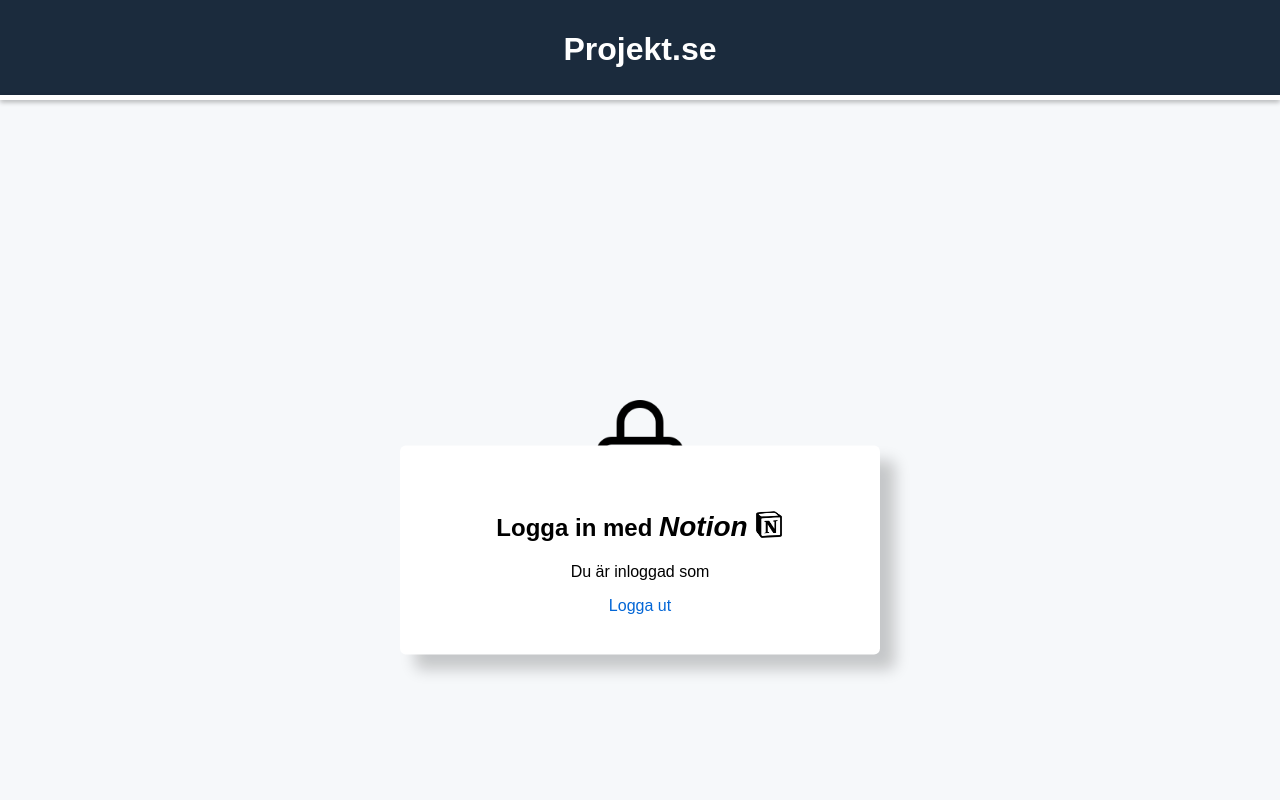
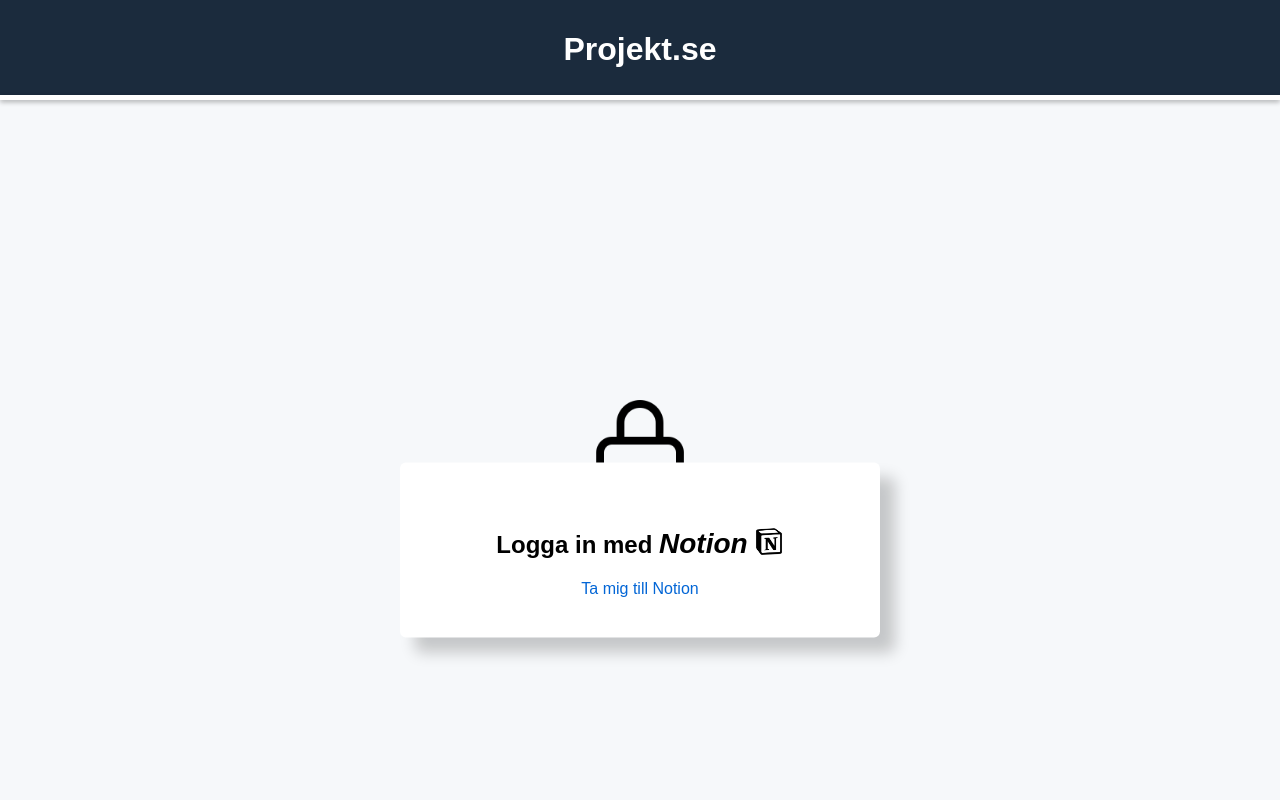
Before and after one commit to jonnaagus/ScriptSquad-, a React (Create React App) app: page / in a window 1280 px wide. Shown: the top 800 px of the page. Built offline with nearby package versions, Linux system fonts and the light colour scheme; no server answers; sample sign-in values are in the browser's storage.

Commit message:
Update login.js

```diff
--- a/src/pages/login.js
+++ b/src/pages/login.js
@@ -1,10 +1,9 @@
 import lockImage from "../images/lock.png"
-import { useEffect } from "react";
+import { useEffect , useState } from "react";
 import "../styles/login.css"; // Importera inloggningslayout
 import axios from "axios";
 import useAuth from "../hooks/useAuth";
-import { Link, useNavigate, useLocation, isRouteErrorResponse } from "react-router-dom";
-
+import { useNavigate, useLocation } from "react-router-dom";
 
 
 function SaveUser(user) {
@@ -12,19 +11,12 @@
     window.localStorage.setItem("user", user);
 }
 
-
 function loadUser() {
     var user = window.localStorage.getItem("user");
     return JSON.parse(user);
 }
 
-function loadPeople() {
-    var user = window.localStorage.getItem("people");
-    return user;
-
-}
 export default function Login() {
-
 
     const { setAuth } = useAuth();
     const navigate = useNavigate();
@@ -33,10 +25,11 @@
     //set location user tried to login from (broken: looses location when returning from notions login page)
     const from = location.state?.from?.pathname || "/";
 
-    console.log(from)
-
     //bool to stop fetch from running twice at the same time
     var isFetching;
+
+    //used to display loading if testing localstorage user
+    const [validating, setValidating] = useState(false);
 
     // The OAuth client ID from the integration page!
     const oauth_client_id = "d0b58e75-fbe9-4e66-9e2b-c613671e6a6e";
@@ -44,34 +37,41 @@
     async function GetUser() {
 
         //if user is set in local storage login and send to page user tried to access
-        if(loadUser() != null){
+        if (loadUser() != null) {
             const temp = loadUser()
             const accessToken = temp.accessToken
             const userName = temp.userName
-            const  email = temp.email
+            const email = temp.email
 
+            try {
+                setValidating(true);
+                //send access token in localstorage to see if user is in workspace
                 const response = await axios.get(`http://localhost:3002/validate/${accessToken}`)
 
-            console.log(response.data);
-
-            if(response.data.bot.owner.user.person.email = email){
-                console.log("MATCH")
+                //if user is in workspace compare email and send to desired page
+                if (response.data.bot.owner.user.person.email === email) {
+                    await setAuth({ accessToken, userName, email })
+                    navigate(from, { replace: true });
+                    setValidating(false);
+                    console.log(false)
                 }
-            else{
-                console.log("no match")
+                //if email dont match user in workspace clear user from localstorage and send to login page
+                else {
+                    localStorage.clear();
+                    navigate("/");
+                    setValidating(false);
+                    console.log(false)
                 }
-
-           await setAuth({accessToken, userName, email})
-            navigate(from, { replace: true });
+                //if no respone from server clear and send to login page
+            } catch (error) {
+                console.log("clear")
+                localStorage.clear();
+                navigate("/");
+                setValidating(false);
             }
 
 
-
-
-
-
-
-
+        }
 
         //get code from url when returning from notion login page
         const params = new URL(window.document.location).searchParams;
@@ -107,8 +107,6 @@
                 console.log("USer not auth")
             }
         }
-
-        // console.log(JSON.stringify(response?.data));
     }
 
 
@@ -117,7 +115,7 @@
     // When you open the app, this doesn't do anything, but after you sign into Notion, you'll be redirected back with a code at which point we call our backend.
     useEffect(() => {
         GetUser();
-    }, []);
+    });
 
 
     return (
@@ -127,6 +125,10 @@
                 <h1 className="outfit-font">Projekt.se</h1>
             </header>
 
+            {validating && <p>LADDAR....</p>}
+
+            {!validating &&
+            <div>
                 <div className="image-container">
                     <img src={lockImage} alt="lock" style={{ width: '100px', height: 'auto' }} />
                 </div>
@@ -153,6 +155,8 @@
                             }
                         </div>
                     </div>
+                </div>
+            }
 
             <footer>
                 {/* <!-- Footer --> */}
```
Lines whose indentation alone changed are shown as unchanged.
